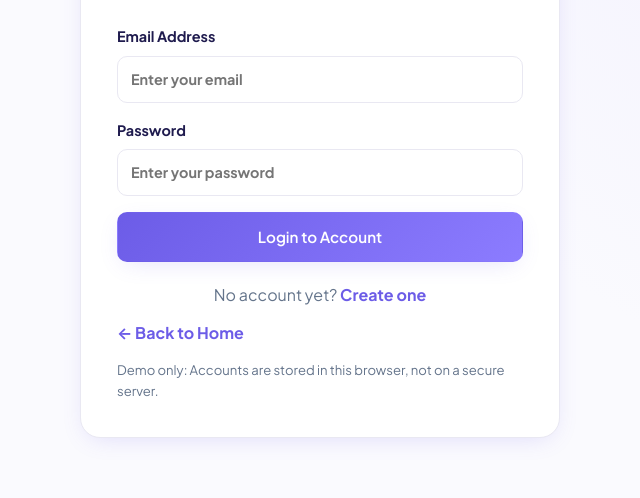
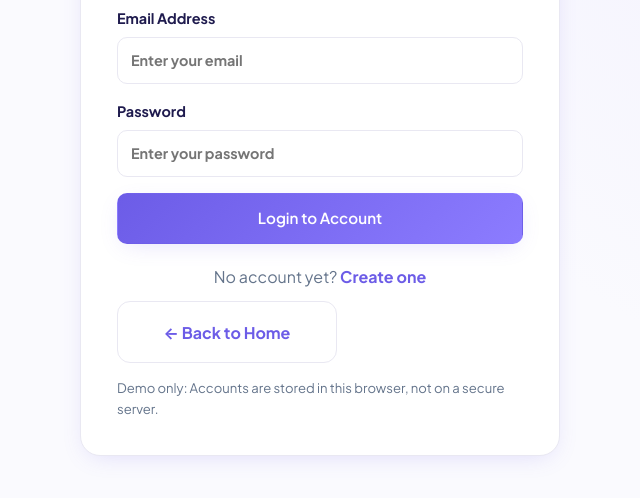
Before and after one commit to Jeadine29/StudyMate-Group7-WebDev, a plain HTML site: page pages/login.html in a window 1280 px wide. Shown: the part 274-772 px from the top of the page, without its empty margins (320-960 px from the left). Drawn offline with Linux system fonts and the light colour scheme.

Commit message:
Update login.html
updated the  Back to Home Button

```diff
--- a/pages/login.html
+++ b/pages/login.html
@@ -86,7 +86,7 @@
                 <a href="register.html">Create one</a>
             </p>
 
-            <a class="text-link" href="../index.html">
+            <a class="btn btn-outline back-button" href="../index.html">
                 ← Back to Home
             </a>
 
```
